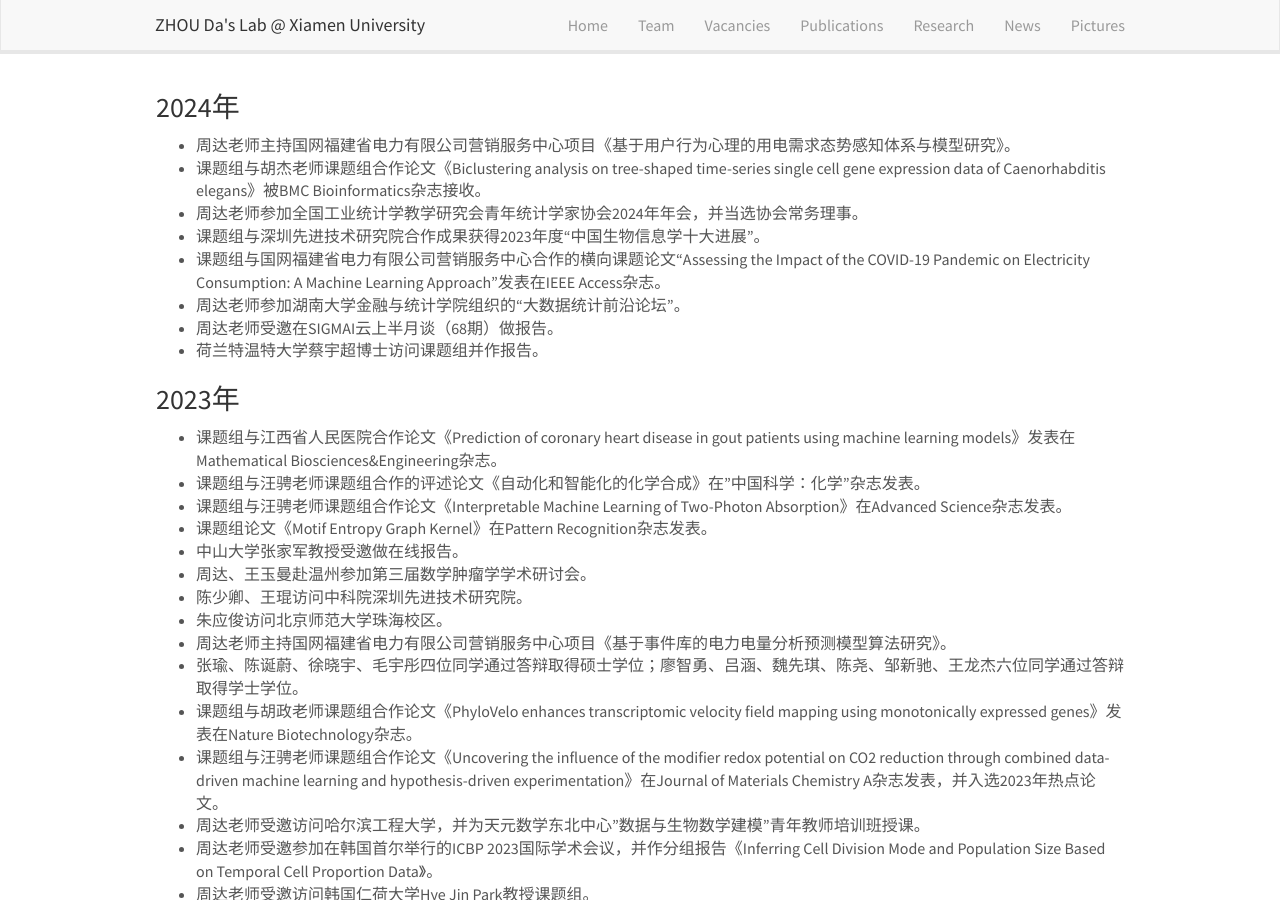
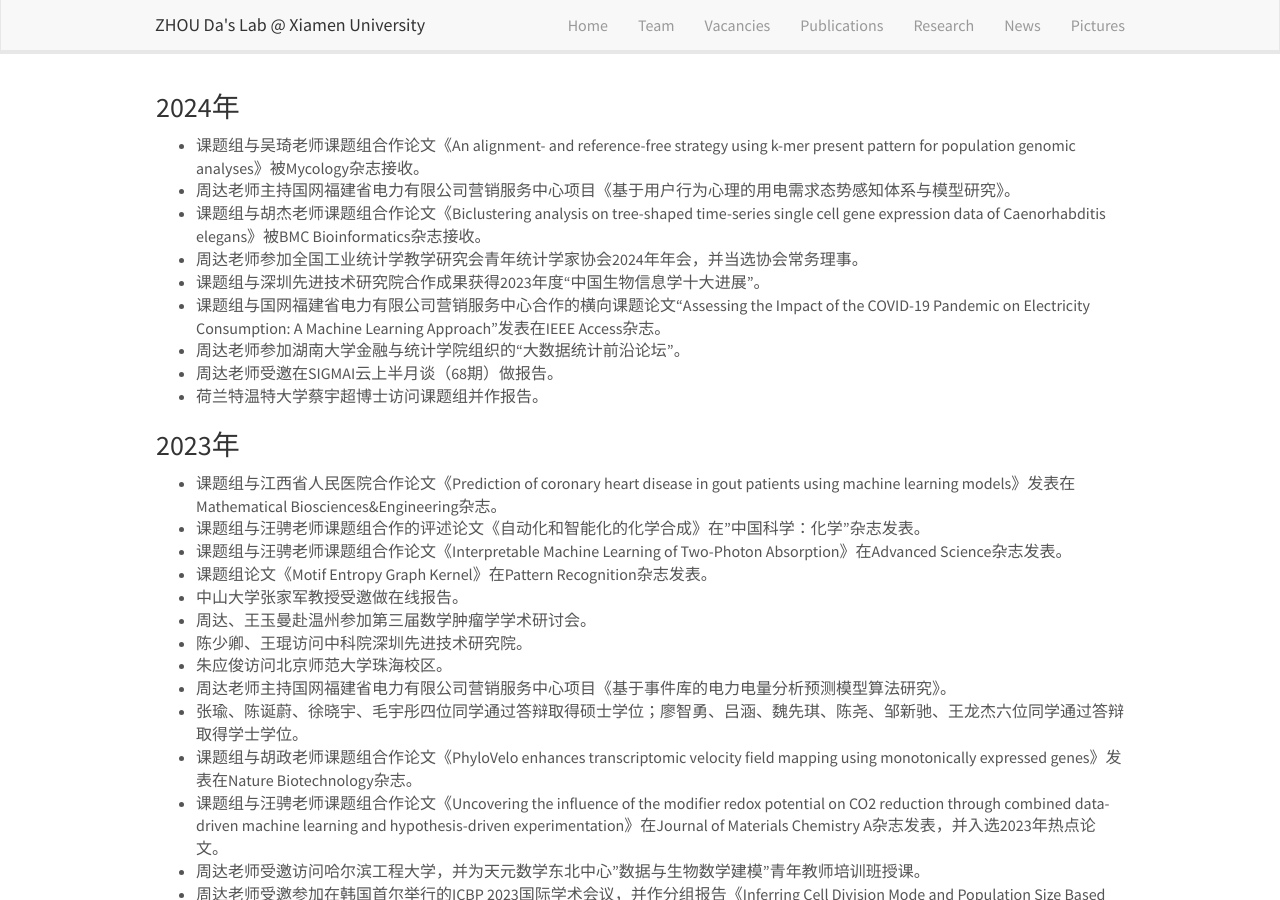
Before and after one commit to ZhouDaLab/zhoudalab.github.io, a Jekyll site: the page built from _pages/news.md, in a window 1280 px wide and 900 px high. Built offline with Jekyll 4.4.1, drawn with Linux system fonts in a browser that asks for light colours; nearby versions of some CDN libraries.

Commit message:
Update news.md

```diff
--- a/_pages/news.md
+++ b/_pages/news.md
@@ -8,6 +8,7 @@ permalink: /news/
 
 ### 2024年
 
+- 课题组与吴琦老师课题组合作论文《An alignment- and reference-free strategy using k-mer present pattern for population genomic analyses》被Mycology杂志接收。
 - 周达老师主持国网福建省电力有限公司营销服务中心项目《基于用户行为心理的用电需求态势感知体系与模型研究》。
 - 课题组与胡杰老师课题组合作论文《Biclustering analysis on tree-shaped time-series single cell gene expression data of Caenorhabditis elegans》被BMC Bioinformatics杂志接收。
 - 周达老师参加全国工业统计学教学研究会青年统计学家协会2024年年会，并当选协会常务理事。
```
